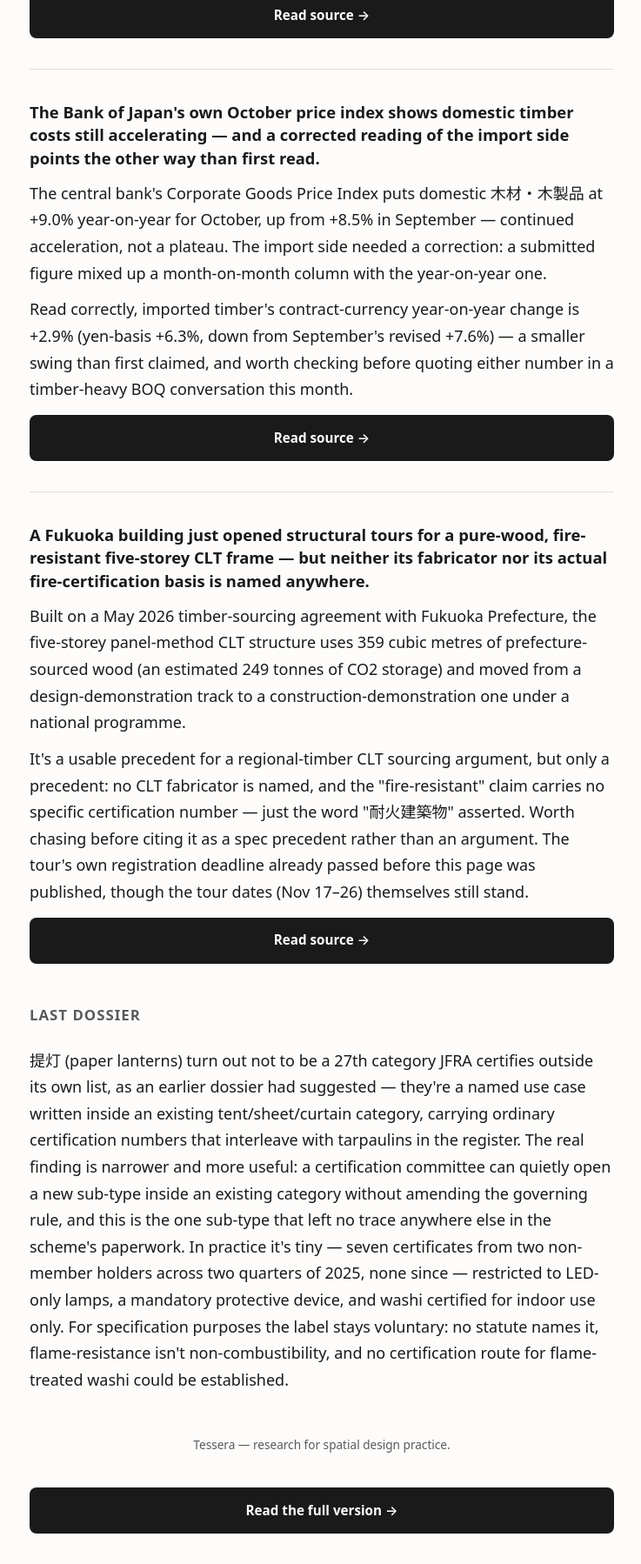
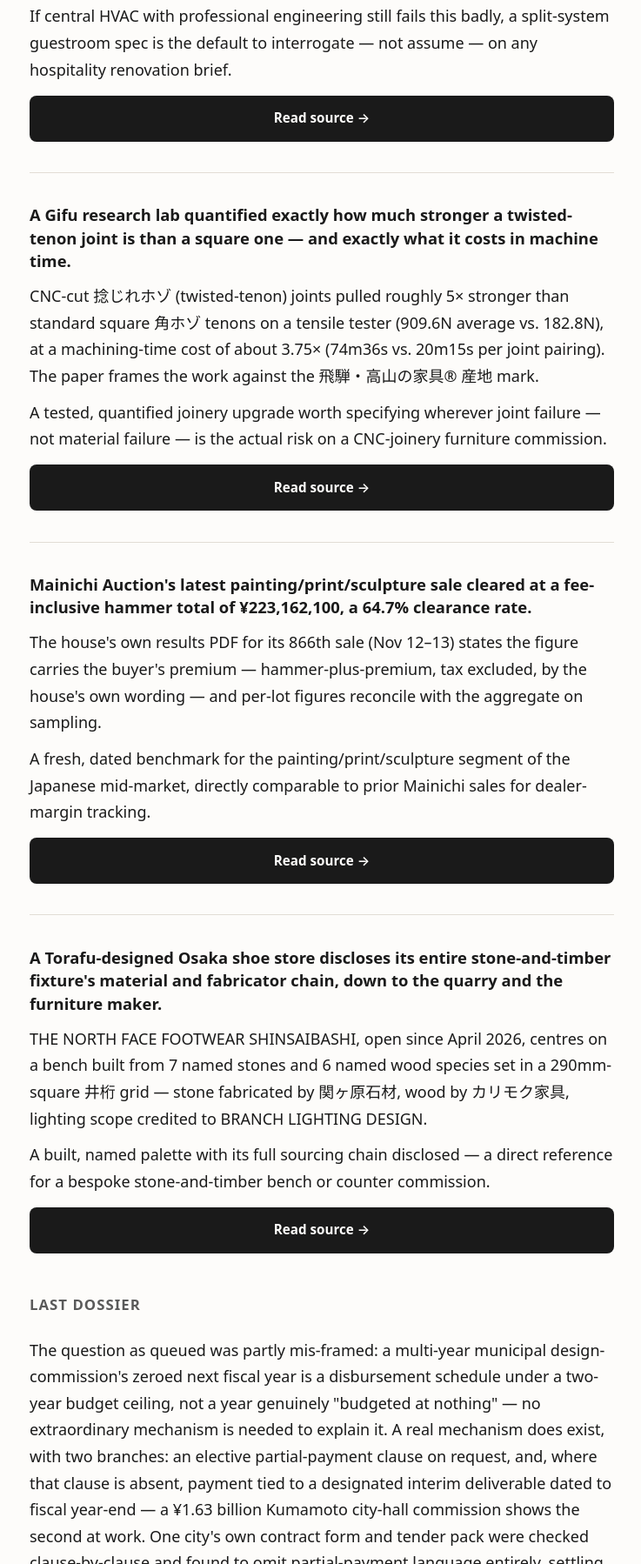
Before and after one commit to sideri-dev/tessera-brief, a plain HTML site: page index.html in a window 1280 px wide. Shown: the part 1002-2800 px from the top of the page at 87% size, without its empty margins (270-1007 px from the left). Drawn offline with Linux system fonts and the light colour scheme.

Commit message:
brief: 2026-11-18

```diff
--- a/index.html
+++ b/index.html
@@ -3,7 +3,7 @@
 <head>
 <meta charset="UTF-8">
 <meta name="viewport" content="width=device-width, initial-scale=1.0">
-<title>Tessera — 2026-11-16</title>
+<title>Tessera — 2026-11-18</title>
 <style>
   :root {
     color-scheme: light dark;
@@ -103,50 +103,59 @@
 <main>
 
   <header class="page-head">
-    <div class="date">2026-11-16 (Monday)</div>
-    <div class="readtime">~4 min read</div>
+    <div class="date">2026-11-18 (Wednesday)</div>
+    <div class="readtime">~5 min read</div>
   </header>
 
   <h2 class="section-title">Today</h2>
 
   <article class="item">
-    <h3>Japan's own ministry just told the market the formaldehyde test behind every F☆☆☆☆ plywood spec is up for revision.</h3>
-    <p>MAFF opened a public-comment window (令和8年11月5日–令和8年12月4日) on a brand-new, stand-alone JAS standard for how 合板等のホルムアルデヒド放散量 (plywood-class formaldehyde emissions) gets tested — not a tweak to an existing method, a new one. No certification number exists yet, and the draft test-method text itself wasn't reached this cycle.</p>
-    <p>What's confirmed is that the testing basis every interior plywood spec leans on is in active, multi-instrument revision — the certification-route risk itself, not a story about one.</p>
-    <a class="source-button" href="https://www.e-gov.go.jp/" target="_blank" rel="noopener">Read source →</a>
+    <h3>Odawara's lacquerware supply has collapsed to a structural floor, not a soft decline — and the one person holding most of what's left has no successor.</h3>
+    <p>神奈川新聞カナロコ's 産地 report on 小田原漆器 confirms cheap mass tableware has cut operating workshops from 13 to 4 and production value from over ¥400 million a year to the low ¥20-millions — about 1/20th of peak. The 伝統小田原漆器組合's own chairman personally employs more than 60 木地師 (wood-turners) through the union and has no named successor to his own role.</p>
+    <p>Don't assume Odawara lacquerware as standing-stock craft supply for a hospitality bill of materials without naming a specific surviving 工房 and checking its lead time directly — the capacity is thinner than the craft's reputation suggests, and the leadership gap is itself a risk to price in.</p>
+    <a class="source-button" href="https://www.kanaloco.jp/news/economy/article-1317992.html" target="_blank" rel="noopener">Read source →</a>
   </article>
 
   <hr class="divider">
 
   <article class="item">
-    <h3>Osaka just named the exact date — 令和7年3月6日 — its own fee-calculation standard caught up with the national one, closing a gap three dossiers here had already flagged as unreachable.</h3>
-    <p>The prefecture's own page confirms it revised its 設計監理業務委託料算定基準 after 告示第8号 took national effect in January 2024, but applied the new basis only to RFPs publicly announced from 令和7年3月6日 onward — over a year after the national switch. No trace of the superseded 告示第98号 remains, and no transition language softens the cutoff.</p>
-    <p>Any Osaka tender publicly announced before that date risked calculation on a standard already dead everywhere else in the country.</p>
-    <a class="source-button" href="https://www.pref.osaka.lg.jp/o130240/koken_keikaku/hattyu_kennkonn/kijunkaitei_r6.html" target="_blank" rel="noopener">Read source →</a>
+    <h3>A government-funded field study found business-hotel guest rooms miss Japan's own humidity standard most of the time — even with proper central air conditioning.</h3>
+    <p>Across 27 rooms in 7 cities, only 7 (26%) stayed inside the legal relative-humidity band for the entire measured period; the overall non-compliance rate for humidity was 74%, well above temperature's 30%. Many rooms ran over 70% relative humidity in summer and under 40% in winter. Centrally air-conditioned rooms held the band longer than split-system rooms, which swung harder and more often.</p>
+    <p>If central HVAC with professional engineering still fails this badly, a split-system guestroom spec is the default to interrogate — not assume — on any hospitality renovation brief.</p>
+    <a class="source-button" href="https://mhlw-grants.niph.go.jp/system/files/report_pdf/202526016B-buntan03-2.pdf" target="_blank" rel="noopener">Read source →</a>
   </article>
 
   <hr class="divider">
 
   <article class="item">
-    <h3>The Bank of Japan's own October price index shows domestic timber costs still accelerating — and a corrected reading of the import side points the other way than first read.</h3>
-    <p>The central bank's Corporate Goods Price Index puts domestic 木材・木製品 at +9.0% year-on-year for October, up from +8.5% in September — continued acceleration, not a plateau. The import side needed a correction: a submitted figure mixed up a month-on-month column with the year-on-year one.</p>
-    <p>Read correctly, imported timber's contract-currency year-on-year change is +2.9% (yen-basis +6.3%, down from September's revised +7.6%) — a smaller swing than first claimed, and worth checking before quoting either number in a timber-heavy BOQ conversation this month.</p>
-    <a class="source-button" href="https://www.boj.or.jp/statistics/pi/cgpi_release/cgpi2610.pdf" target="_blank" rel="noopener">Read source →</a>
+    <h3>A Gifu research lab quantified exactly how much stronger a twisted-tenon joint is than a square one — and exactly what it costs in machine time.</h3>
+    <p>CNC-cut 捻じれホゾ (twisted-tenon) joints pulled roughly 5× stronger than standard square 角ホゾ tenons on a tensile tester (909.6N average vs. 182.8N), at a machining-time cost of about 3.75× (74m36s vs. 20m15s per joint pairing). The paper frames the work against the 飛騨・高山の家具® 産地 mark.</p>
+    <p>A tested, quantified joinery upgrade worth specifying wherever joint failure — not material failure — is the actual risk on a CNC-joinery furniture commission.</p>
+    <a class="source-button" href="https://www.life.rd.pref.gifu.lg.jp/img/report_R07_01.pdf" target="_blank" rel="noopener">Read source →</a>
   </article>
 
   <hr class="divider">
 
   <article class="item">
-    <h3>A Fukuoka building just opened structural tours for a pure-wood, fire-resistant five-storey CLT frame — but neither its fabricator nor its actual fire-certification basis is named anywhere.</h3>
-    <p>Built on a May 2026 timber-sourcing agreement with Fukuoka Prefecture, the five-storey panel-method CLT structure uses 359 cubic metres of prefecture-sourced wood (an estimated 249 tonnes of CO2 storage) and moved from a design-demonstration track to a construction-demonstration one under a national programme.</p>
-    <p>It's a usable precedent for a regional-timber CLT sourcing argument, but only a precedent: no CLT fabricator is named, and the "fire-resistant" claim carries no specific certification number — just the word "耐火建築物" asserted. Worth chasing before citing it as a spec precedent rather than an argument. The tour's own registration deadline already passed before this page was published, though the tour dates (Nov 17–26) themselves still stand.</p>
-    <a class="source-button" href="https://prtimes.jp/main/html/rd/p/000000004.000167345.html" target="_blank" rel="noopener">Read source →</a>
+    <h3>Mainichi Auction's latest painting/print/sculpture sale cleared at a fee-inclusive hammer total of ¥223,162,100, a 64.7% clearance rate.</h3>
+    <p>The house's own results PDF for its 866th sale (Nov 12–13) states the figure carries the buyer's premium — hammer-plus-premium, tax excluded, by the house's own wording — and per-lot figures reconcile with the aggregate on sampling.</p>
+    <p>A fresh, dated benchmark for the painting/print/sculpture segment of the Japanese mid-market, directly comparable to prior Mainichi sales for dealer-margin tracking.</p>
+    <a class="source-button" href="https://www.my-auction.co.jp/pdf/result/maa866.pdf" target="_blank" rel="noopener">Read source →</a>
+  </article>
+
+  <hr class="divider">
+
+  <article class="item">
+    <h3>A Torafu-designed Osaka shoe store discloses its entire stone-and-timber fixture's material and fabricator chain, down to the quarry and the furniture maker.</h3>
+    <p>THE NORTH FACE FOOTWEAR SHINSAIBASHI, open since April 2026, centres on a bench built from 7 named stones and 6 named wood species set in a 290mm-square 井桁 grid — stone fabricated by 関ヶ原石材, wood by カリモク家具, lighting scope credited to BRANCH LIGHTING DESIGN.</p>
+    <p>A built, named palette with its full sourcing chain disclosed — a direct reference for a bespoke stone-and-timber bench or counter commission.</p>
+    <a class="source-button" href="https://architecturephoto.net/?p=252162" target="_blank" rel="noopener">Read source →</a>
   </article>
 
   <h2 class="section-title">Last dossier</h2>
 
   <article class="item">
-    <p>提灯 (paper lanterns) turn out not to be a 27th category JFRA certifies outside its own list, as an earlier dossier had suggested — they're a named use case written inside an existing tent/sheet/curtain category, carrying ordinary certification numbers that interleave with tarpaulins in the register. The real finding is narrower and more useful: a certification committee can quietly open a new sub-type inside an existing category without amending the governing rule, and this is the one sub-type that left no trace anywhere else in the scheme's paperwork. In practice it's tiny — seven certificates from two non-member holders across two quarters of 2025, none since — restricted to LED-only lamps, a mandatory protective device, and washi certified for indoor use only. For specification purposes the label stays voluntary: no statute names it, flame-resistance isn't non-combustibility, and no certification route for flame-treated washi could be established.</p>
+    <p>The question as queued was partly mis-framed: a multi-year municipal design-commission's zeroed next fiscal year is a disbursement schedule under a two-year budget ceiling, not a year genuinely "budgeted at nothing" — no extraordinary mechanism is needed to explain it. A real mechanism does exist, with two branches: an elective partial-payment clause on request, and, where that clause is absent, payment tied to a designated interim deliverable dated to fiscal year-end — a ¥1.63 billion Kumamoto city-hall commission shows the second at work. One city's own contract form and tender pack were checked clause-by-clause and found to omit partial-payment language entirely, settling that route as switched off there and leaving advance payment undetermined. Authorities disagree on what base a multi-year advance is calculated against — the whole contract, or just that fiscal year's slice — and that disagreement matters more to a designer's cash-flow planning than any single figure in the dossier. One upstream question — which fiscal year a design-commission fee legally belongs to — is presented as an open fork, not resolved.</p>
   </article>
 
   <footer>
```
